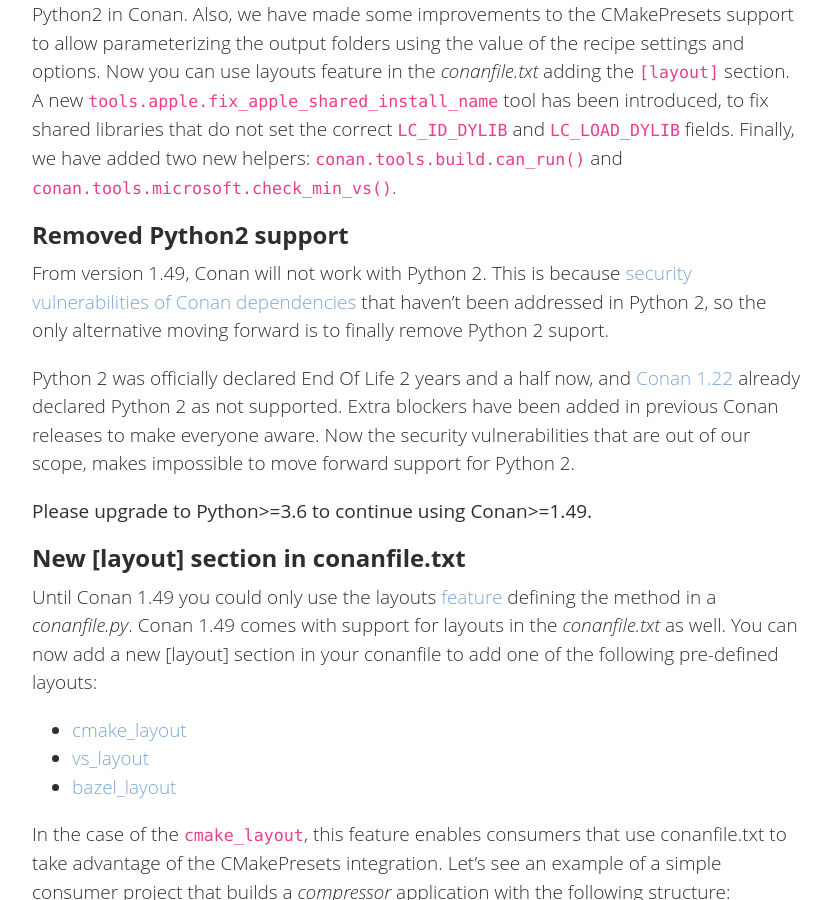
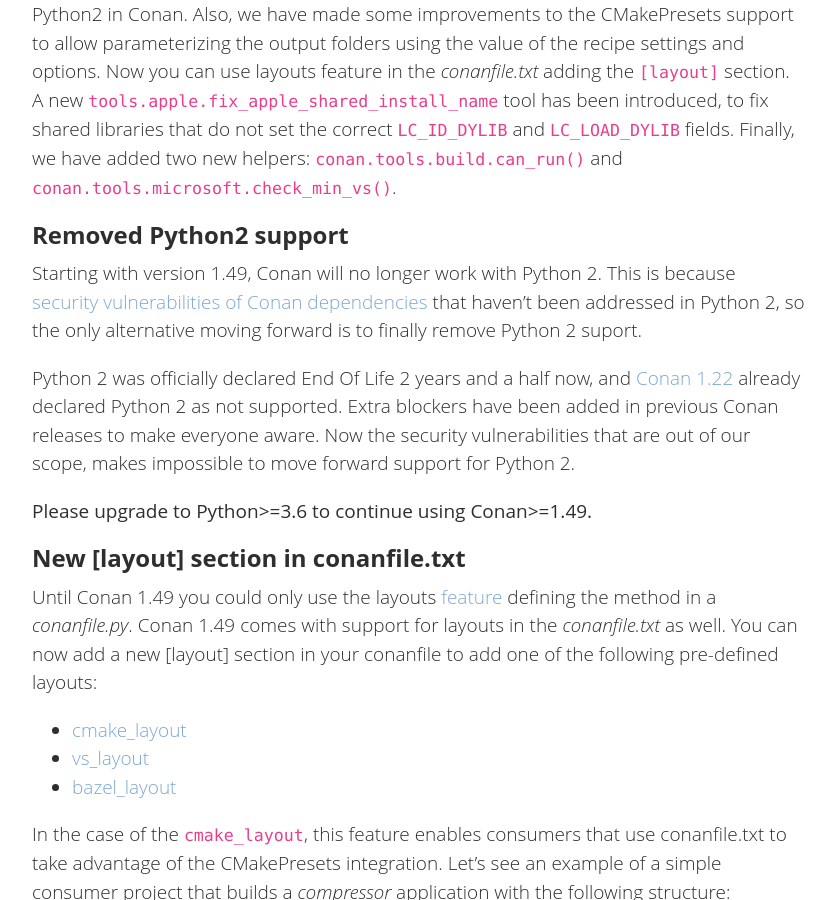
Before and after one commit to conan-io/conan-io.github.io, a Jekyll site: the page built from _posts/2022-06-16-New-conan-release-1-49.markdown, in a window 1280 px wide and 900 px high, scrolled down 597 px. Shown: the whole window, without its empty margins (20-855 px from the left). Built offline with Jekyll 4.4.1, drawn with Linux system fonts in a browser that asks for light colours; comment, search, counter and statistics services are not loaded.

Commit message:
Update _posts/2022-06-16-New-conan-release-1-49.markdown
Co-authored-by: Luis Caro Campos <3535649+jcar87@users.noreply.github.com>

```diff
--- a/_posts/2022-06-16-New-conan-release-1-49.markdown
+++ b/_posts/2022-06-16-New-conan-release-1-49.markdown
@@ -42,7 +42,7 @@ we have added two new helpers: `conan.tools.build.can_run()` and
 
 ## Removed Python2 support
 
-From version 1.49, Conan will not work with Python 2. This is because [security
+Starting with version 1.49, Conan will no longer work with Python 2. This is because [security
 vulnerabilities of Conan dependencies](https://github.com/advisories/GHSA-ffqj-6fqr-9h24)
 that haven't been addressed in Python 2, so the only alternative moving forward is to
 finally remove Python 2 suport.
```
